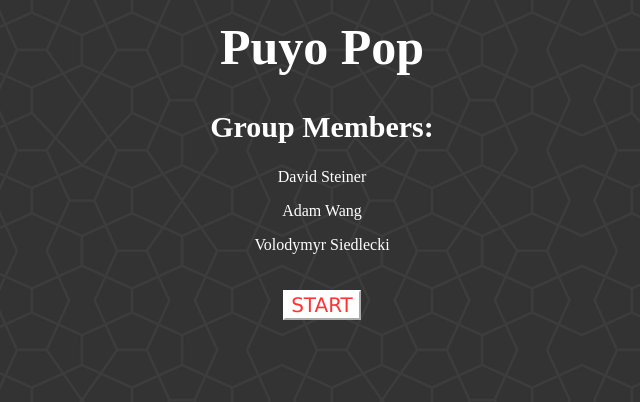
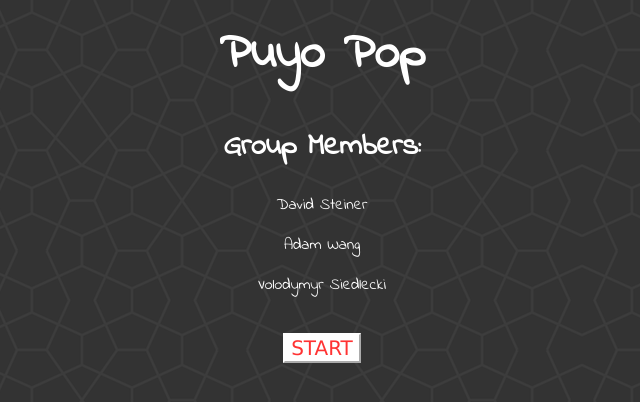
Before and after one commit to dsteiner93/dsteiner93.github.io, a PHP site: page / in a window 1280 px wide. Shown: the top 402 px of the page, without its empty margins (318-958 px from the left). Run offline with PHP 8.4, Linux system fonts and the light colour scheme; some libraries are stand-ins or nearby versions.

Commit message:
new font

```diff
--- a/index.html
+++ b/index.html
@@ -3,6 +3,7 @@
     <head>
         <title>Best Game Ever</title>
         <link rel="stylesheet" type="text/css" href="style.css">
+        <link href='http://fonts.googleapis.com/css?family=Indie+Flower' rel='stylesheet' type='text/css'>
         <script src="https://ajax.googleapis.com/ajax/libs/jquery/1.8.3/jquery.min.js"></script>
         <script type="text/javascript" src="main.js"></script>
     </head>
--- a/style.css
+++ b/style.css
@@ -1,6 +1,5 @@
 h1{
     font-size: 50px;
-    font-family: sans-serif Times New Roman;
     padding-top: 0px;
     margin-top: 0px;
 }
@@ -69,4 +68,5 @@
 
 body{
     background-image: url(media/congruent_outline.png);
+    font-family: 'Indie Flower', cursive;
 }
```
